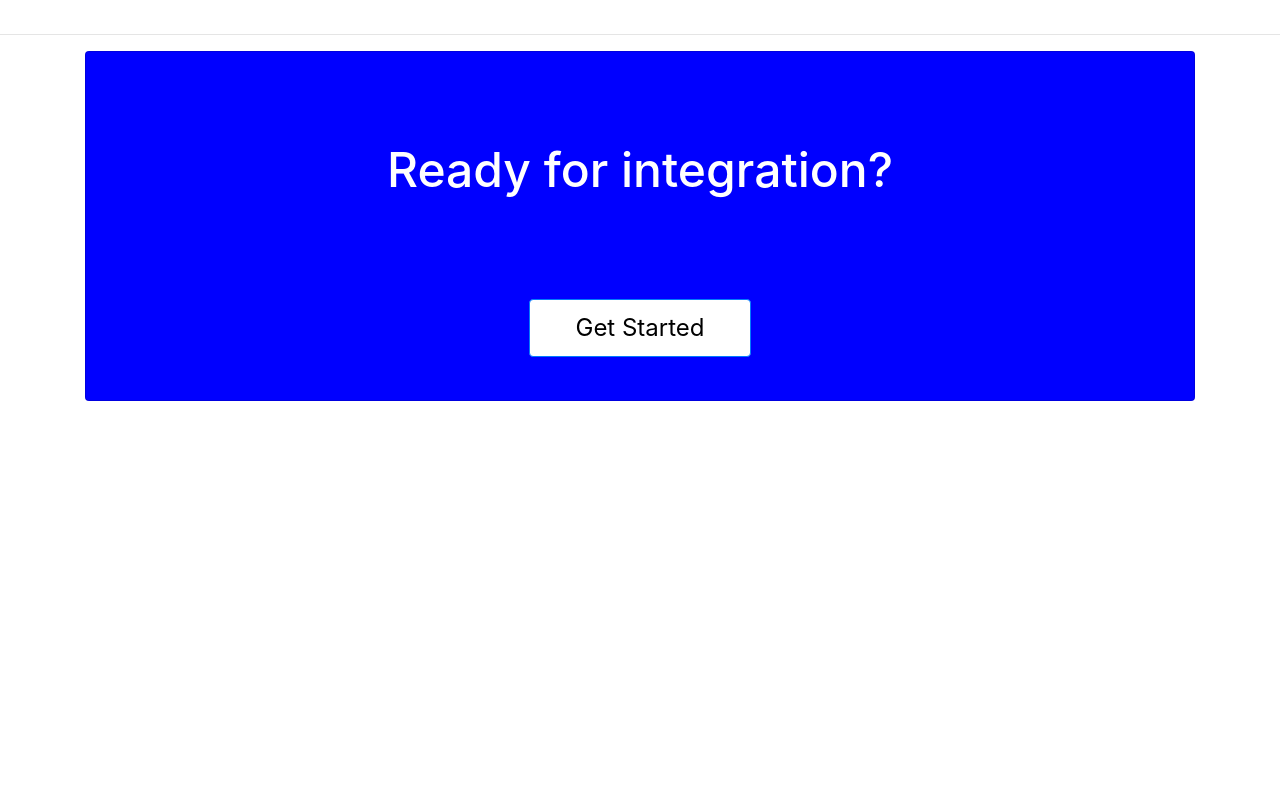
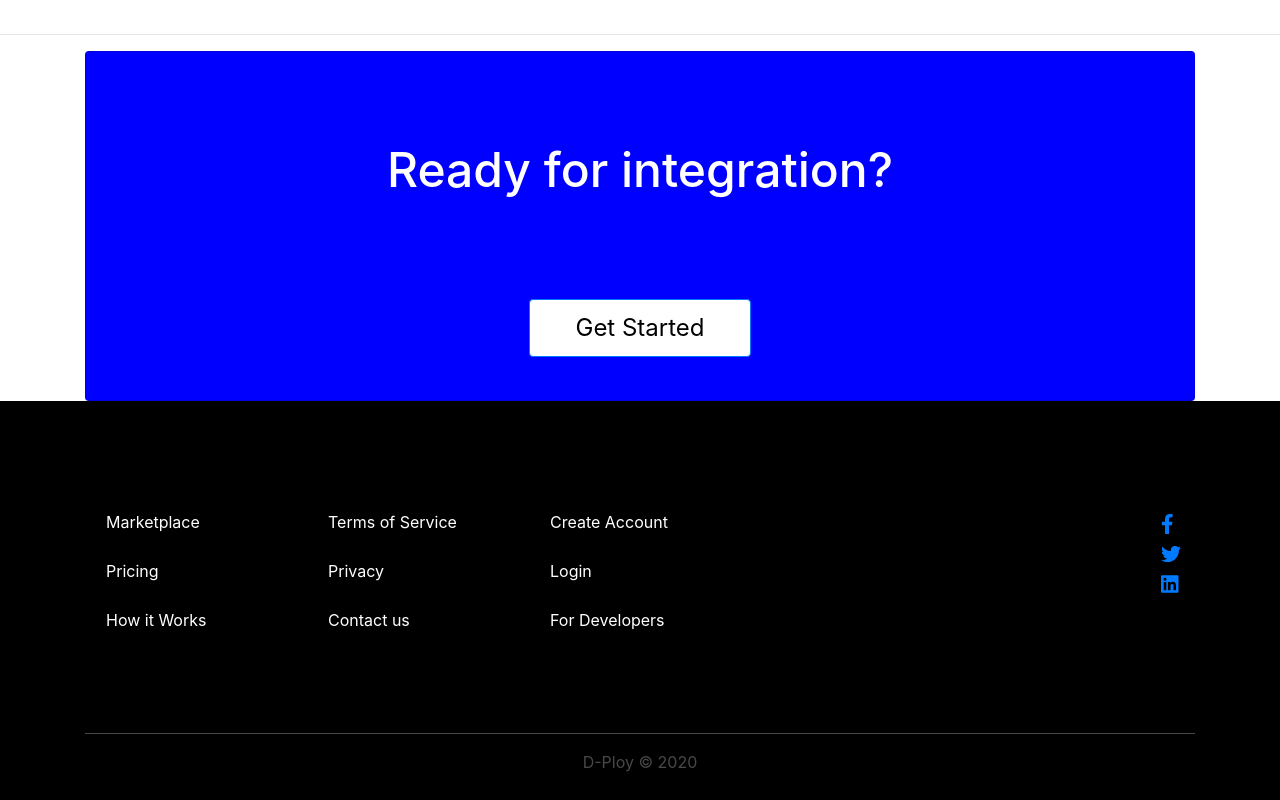
Before and after one commit to antonzaharia/dploy-landpage, a React (Create React App) app in the folder dploy-landpage/: page / in a window 1280 px wide. Shown: the part 3222-4022 px from the top of the page. Before the commit the page ends 3623 px from the top, so only its background shows below. Built offline with nearby package versions, Linux system fonts and the light colour scheme.

Commit message:
footer style finished

```diff
--- a/dploy-landpage/src/components/Footer.js
+++ b/dploy-landpage/src/components/Footer.js
@@ -26,9 +26,9 @@ export default function Footer() {
           </ListGroup>
           <ListGroup className="list-icons">
               <ListGroup.Item>
-              <FontAwesomeIcon icon={faFacebookF} />
-              <FontAwesomeIcon icon={faTwitter} />
-              <FontAwesomeIcon icon={faLinkedin} />
+              <Link to="/"><FontAwesomeIcon icon={faFacebookF} /></Link>
+              <Link to="/"><FontAwesomeIcon icon={faTwitter} /></Link>
+              <Link to="/"><FontAwesomeIcon icon={faLinkedin} /></Link>
               </ListGroup.Item>
           </ListGroup>
           <br /><br /><br /><br />
--- a/dploy-landpage/src/containers/Home.js
+++ b/dploy-landpage/src/containers/Home.js
@@ -6,7 +6,7 @@ import Head from '../components/Head'
 import Deploy from '../components/Deploy'
 import Whyus from '../components/Whyus'
 import Connect from '../components/Connect'
-// import Footer from '../components/Footer'
+import Footer from '../components/Footer'
 
 export default class Home extends Component {
     render() {
@@ -21,7 +21,7 @@ export default class Home extends Component {
                 <Whyus />
                 <hr />
                 <Connect />
-                {/* <Footer /> */}
+                <Footer />
             </Container>
         )
     }
--- a/dploy-landpage/src/index.css
+++ b/dploy-landpage/src/index.css
@@ -162,6 +162,8 @@ code {
 .list-icons{
   width: 5%;
   display: inline-block;
+  float: right;
+  font-size: 20px;
 }
 .list-icons > div {background-color: black;}
 .list > div {
```
